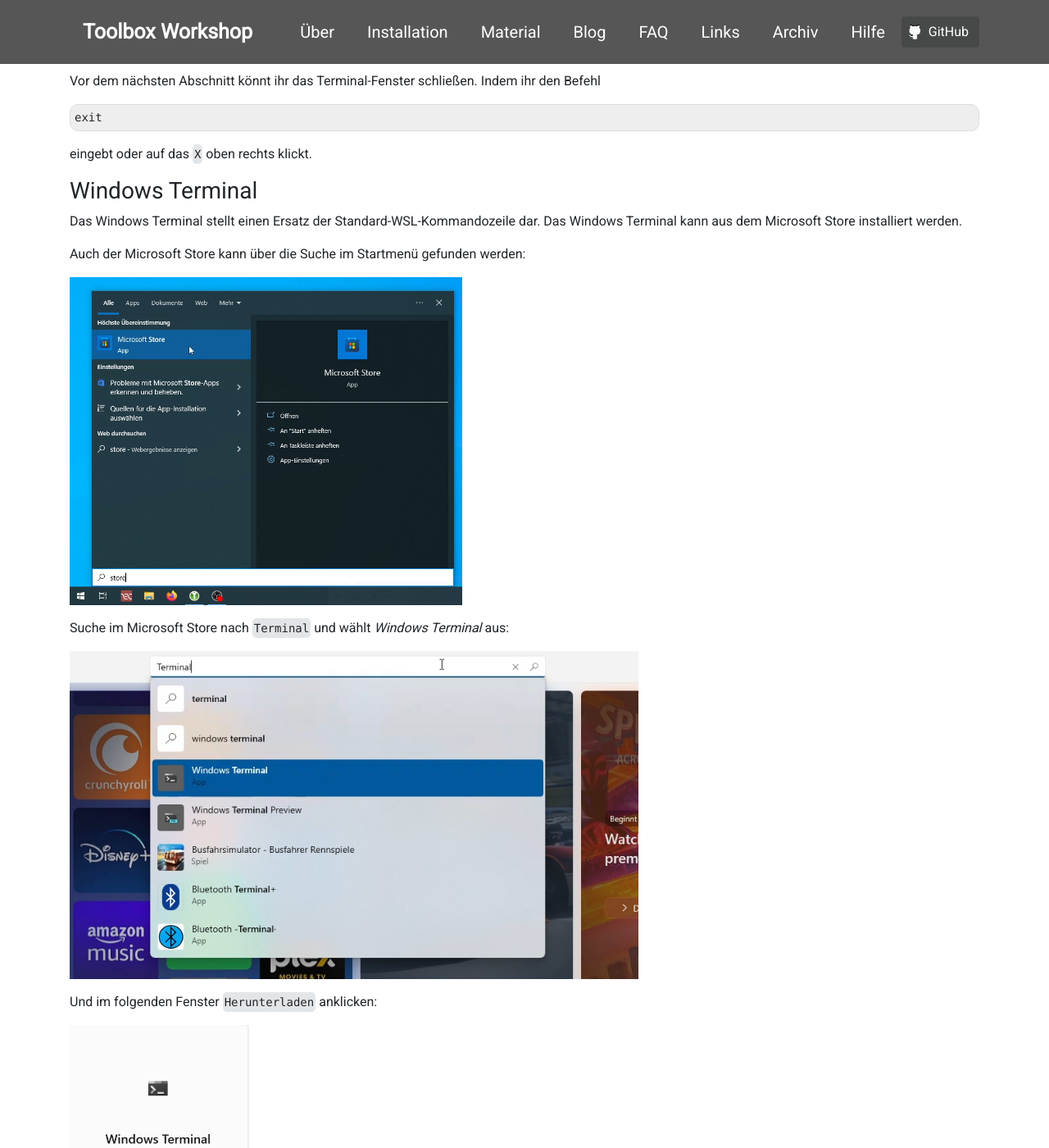
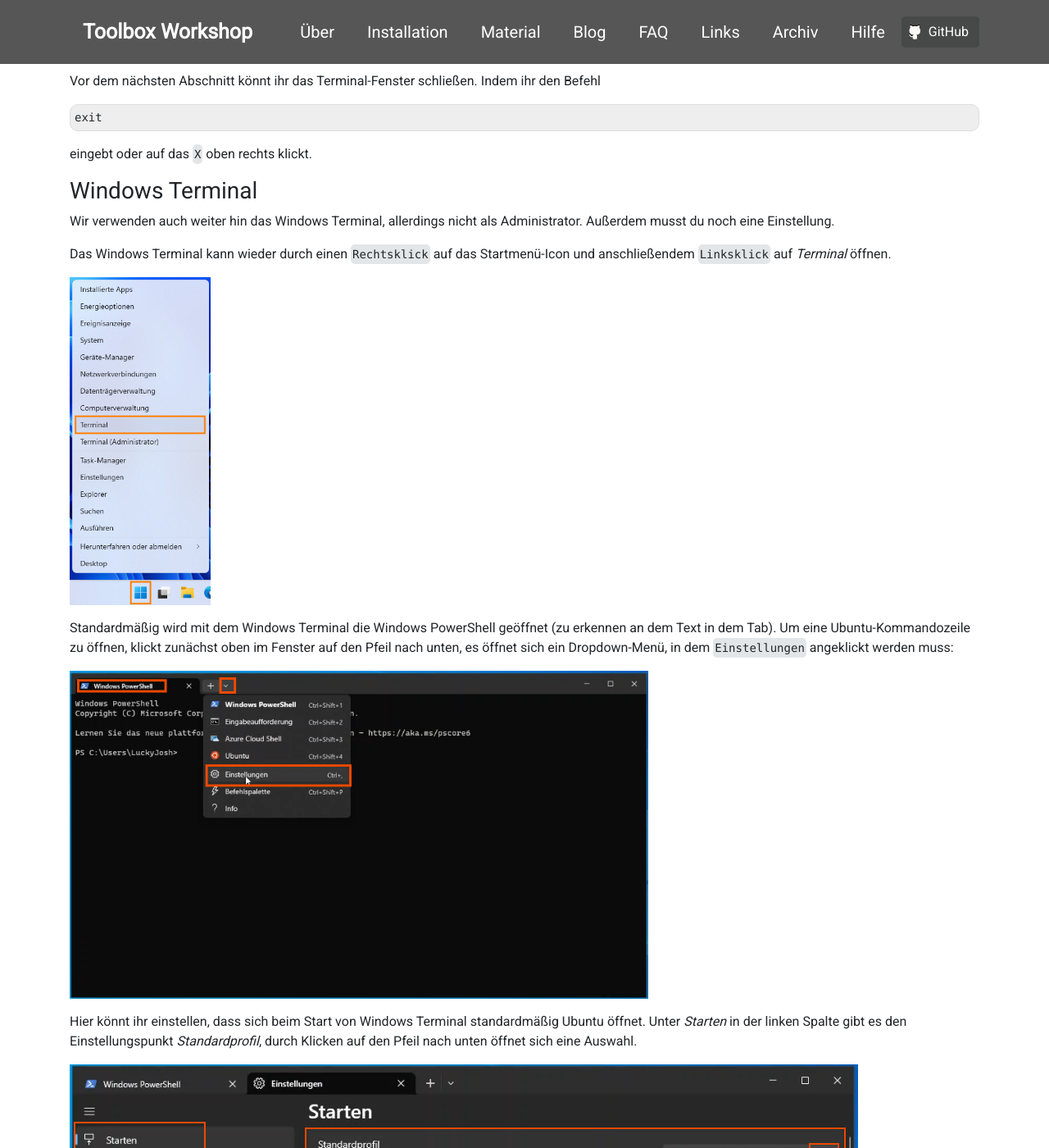
Before and after one commit to pep-dortmund/homepage-toolbox, a Jekyll site: the page built from install/windows-11.md, in a window 1280 px wide and 1400 px high, scrolled down 7177 px. Shown: the whole window at 82% size. Built offline with Jekyll 4.4.1, drawn with Linux system fonts in a browser that asks for light colours; nearby versions of some CDN libraries; some of the changed text lies outside the part shown.

Commit message:
update win term section for win11

```diff
--- a/install/windows-11.md
+++ b/install/windows-11.md
@@ -185,34 +185,14 @@
 
 ### <a id="WindowsTerminal"></a>Windows Terminal
 
-Das Windows Terminal stellt einen Ersatz der Standard-WSL-Kommandozeile dar. Das Windows Terminal kann
-aus dem Microsoft Store installiert werden.
+Wir verwenden auch weiter hin das Windows Terminal, allerdings nicht als Administrator.
+Außerdem musst du noch eine Einstellung.
 
-Auch der Microsoft Store kann über die Suche im Startmenü gefunden werden:
+Das Windows Terminal kann wieder durch einen `Rechtsklick` auf das Startmenü-Icon und anschließendem `Linksklick`
+auf _Terminal_ öffnen.
 
-<img alt="" src="/img/windows-terminal/windows-terminal-store-1.png" class="screenshot" />
+<img alt="" src="/img/windows-terminal/windows-terminal-start_win11.png" class="screenshot" />
 
-Suche im Microsoft Store nach `Terminal` und wählt _Windows Terminal_ aus:
-
-<img alt="" src="/img/windows-terminal/windows-terminal-store-2.png" class="screenshot" />
-
-Und im folgenden Fenster `Herunterladen` anklicken:
-
-<img alt="" src="/img/windows-terminal/windows-terminal-store-3.png" class="screenshot" />
-
-Im Anschluss an die Installation kann der Microsoft Store geschlossen werden.
-
-Das Windows Terminal kann über das Startmenü geöffnet werden. Direkt nach der Installation
-befindet sich das Terminal für gewöhnlich ganz oben in der Liste, ansonsten kann hier wieder
-die Suche verwendet werden. Geöffnet wird das Terminal durch einen Klick auf _Öffnen_ in der
-rechten Spalte.
-
-<img alt="" src="/img/windows-terminal/windows-terminal-start.png" class="screenshot" />
-
-Beim ersten Öffnen des Windows Terminals erscheint ein Informations-Banner am oberen Fensterrand,
-welches mit dem `X` am rechten Rand geschlossen werden kann.
-
-<img alt="" src="/img/windows-terminal/windows-terminal-default-terminal.png" class="screenshot" />
 
 Standardmäßig wird mit dem Windows Terminal die Windows PowerShell geöffnet (zu erkennen an dem Text in dem Tab).
 Um eine Ubuntu-Kommandozeile zu öffnen, klickt zunächst oben im Fenster auf den Pfeil nach unten, es öffnet sich ein Dropdown-Menü,
```
Also changed, not shown: img/windows-terminal/windows-terminal-start_win11.png (added).
